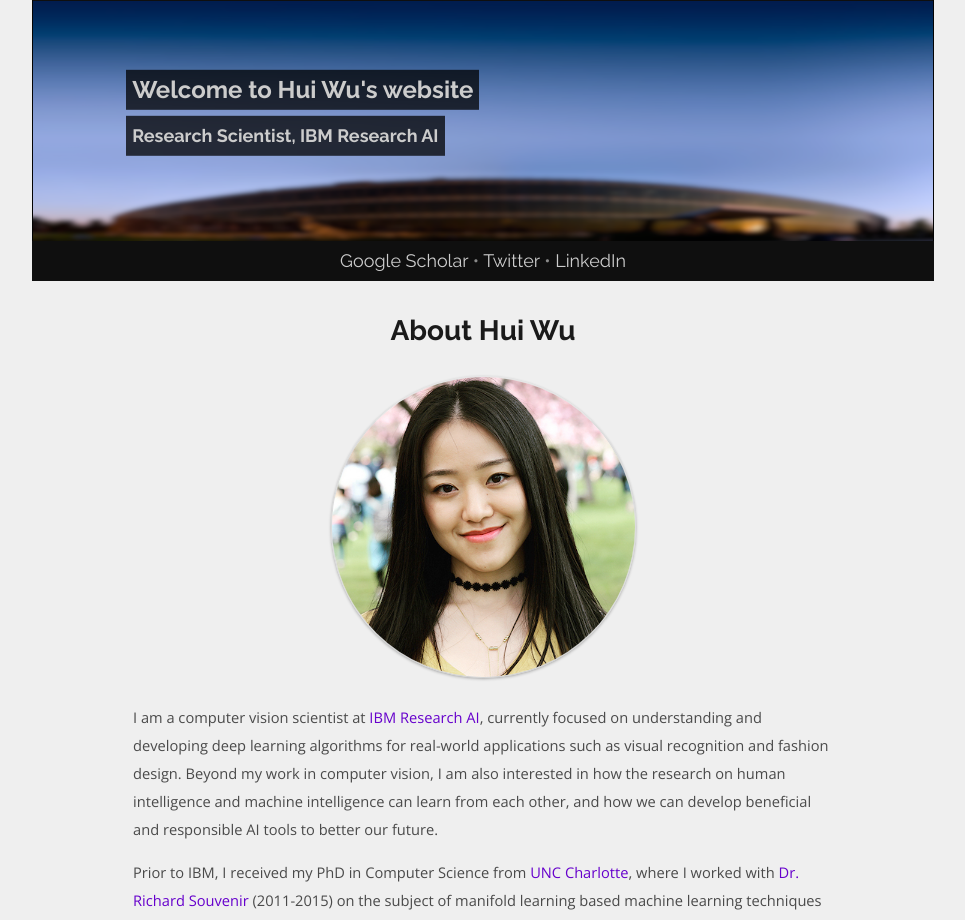
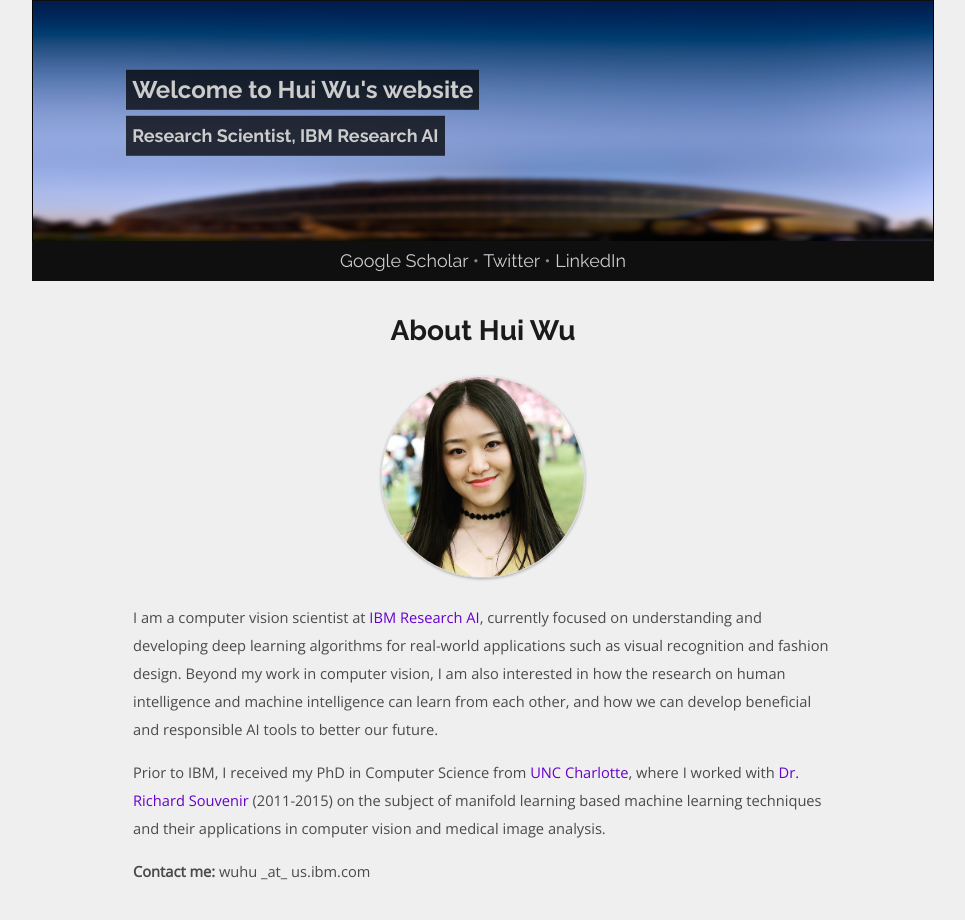
Before and after one commit to spacew/spacew.github.io, a Jekyll site: the page built from index.html, in a window 1280 px wide. Shown: the top 920 px of the page, without its empty margins (157-1122 px from the left). Built offline with Jekyll 4.4.1, drawn with Linux system fonts in a browser that asks for light colours; the list of posts is cut into pages by our own code.

Commit message:
Update index.html

```diff
--- a/index.html
+++ b/index.html
@@ -7,7 +7,7 @@
 {% if page.url == tmp or page.url == "/" %}
     <article>
         <h1 class="top-text">About Hui Wu</h1>
-        <p><img src="media/huiwu.jpg" alt="Profile Photo" style="height:300px;border-radius:50%"></p>
+        <p><img src="media/huiwu.jpg" alt="Profile Photo" style="height:200px;border-radius:50%"></p>
         <p>I am a computer vision scientist at <a href=https://www.research.ibm.com/ai/>IBM Research AI</a>,
             currently focused on understanding
             and developing deep learning algorithms for real-world applications such as
```
